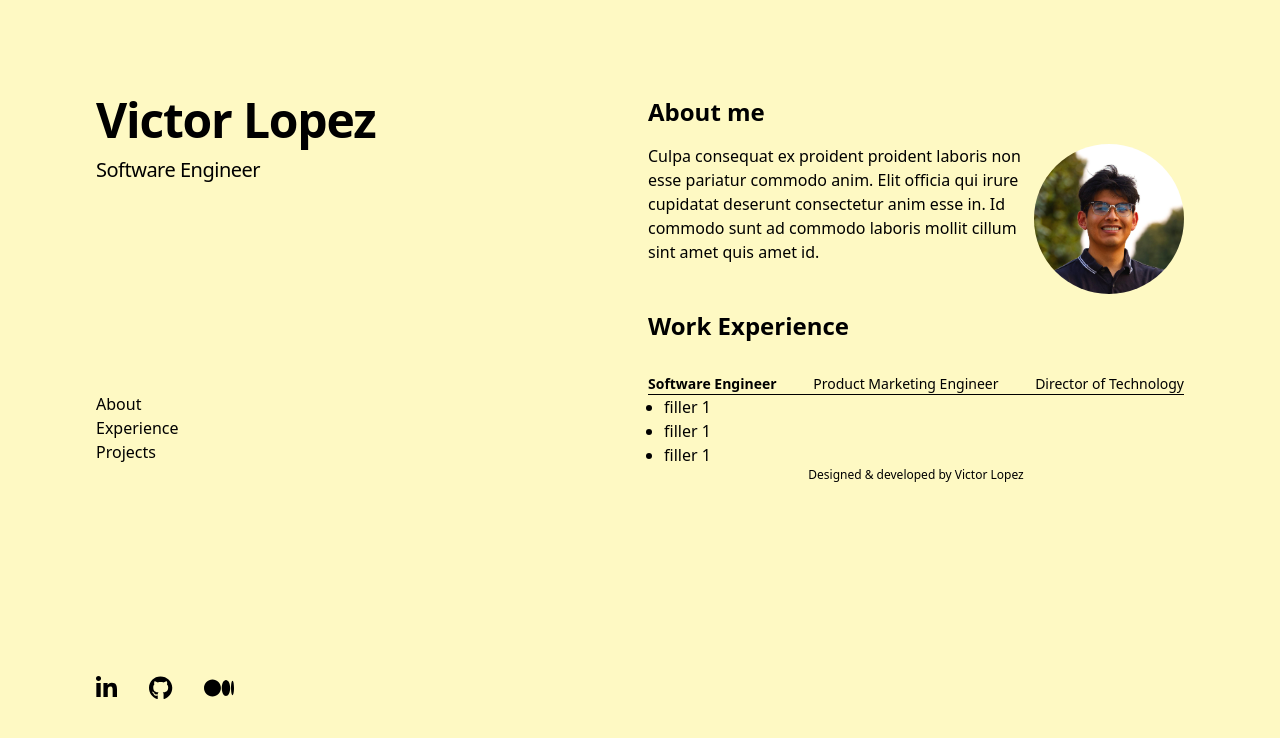
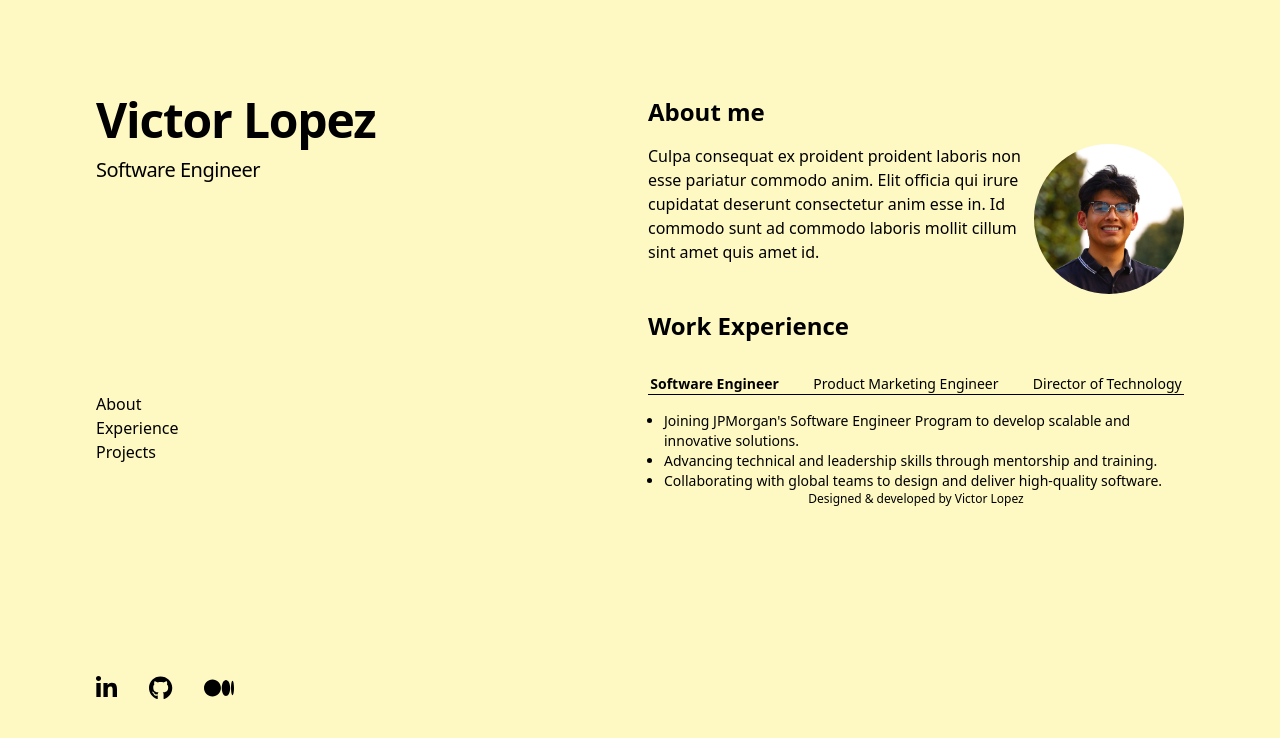
Before and after one commit to victora-lopez/portfolio, a React (Create React App) app: page / in a window 1280 px wide. Shown: the top 738 px of the page. Built offline with nearby package versions, Linux system fonts and the light colour scheme.

Commit message:
Fixed styling of work experience titles
Changed the cursor to pointer when hovering over the job
added the description for JPMC job, and almost have the
logic completed for showing the right description when
the right job is selected.

```diff
--- a/src/Components/Experience.css
+++ b/src/Components/Experience.css
@@ -1,4 +1,10 @@
 .selected {
     font-weight: bold;
-    color: green;
 }
+
+.job-group{
+    display: flex;
+    align-items: center;
+    margin-bottom: 16px;
+    text-align: center;
+}
--- a/src/Components/Experience.js
+++ b/src/Components/Experience.js
@@ -7,10 +7,6 @@ function Experience() {
         {value: "JPMC", label: "Software Engineer"},
         {value: "TI", label: "Product Marketing Engineer"},
         {value: "IEEE", label: "Director of Technology"},
-    ]
-
-    const descriptions = [
-        {job: ""}
     ]
 
     const [selectedJob, setSelectedJob] = useState("JPMC");
@@ -24,9 +20,9 @@ function Experience() {
         <section id="Experience">
             <h1 className="font-bold text-lg mb-8 sm:text-2xl">Work Experience</h1>
             <div className="flex flex-col">
-                <form className="flex gap-8 text-sm justify-between border-b border-black job-group">
+                <form className="flex gap-8 text-sm justify-evenly border-b border-black job-group">
                     {jobs.map( (job) => (
-                                <label key={job.value} className={selectedJob === job.value ? "font-bold": ""}>
+                                <label key={job.value} className={selectedJob === job.value ? "selected hover:cursor-pointer": "hover:cursor-pointer"}>
                                     <input
                                     type="radio"
                                     name="jobs"
@@ -41,17 +37,17 @@ function Experience() {
                         )
                     }
                 </form>
-                <ul className="px-4 list-disc">
-                    <li>filler 1</li>
-                    <li>filler 1</li>
-                    <li>filler 1</li>
+                <ul className= {selectedJob === jobs[0].value ? "px-4 text-sm list-disc" :"px-4 text-sm list-disc hidden" }>
+                    <li>Joining JPMorgan's Software Engineer Program to develop scalable and innovative solutions.</li>
+                    <li>Advancing technical and leadership skills through mentorship and training.</li>
+                    <li>Collaborating with global teams to design and deliver high-quality software.</li>
                 </ul>
-                <ul className="px-4 list-disc hidden">
+                <ul className="px-4 text-sm list-disc hidden">
                     <li>filler 2</li>
                     <li>filler 2</li>
                     <li>filler 2</li>
                 </ul>
-                <ul className="px-4 list-disc hidden">
+                <ul className="px-4 text-sm list-disc hidden">
                     <li>filler 3</li>
                     <li>filler 3</li>
                     <li>filler 3</li>
```
